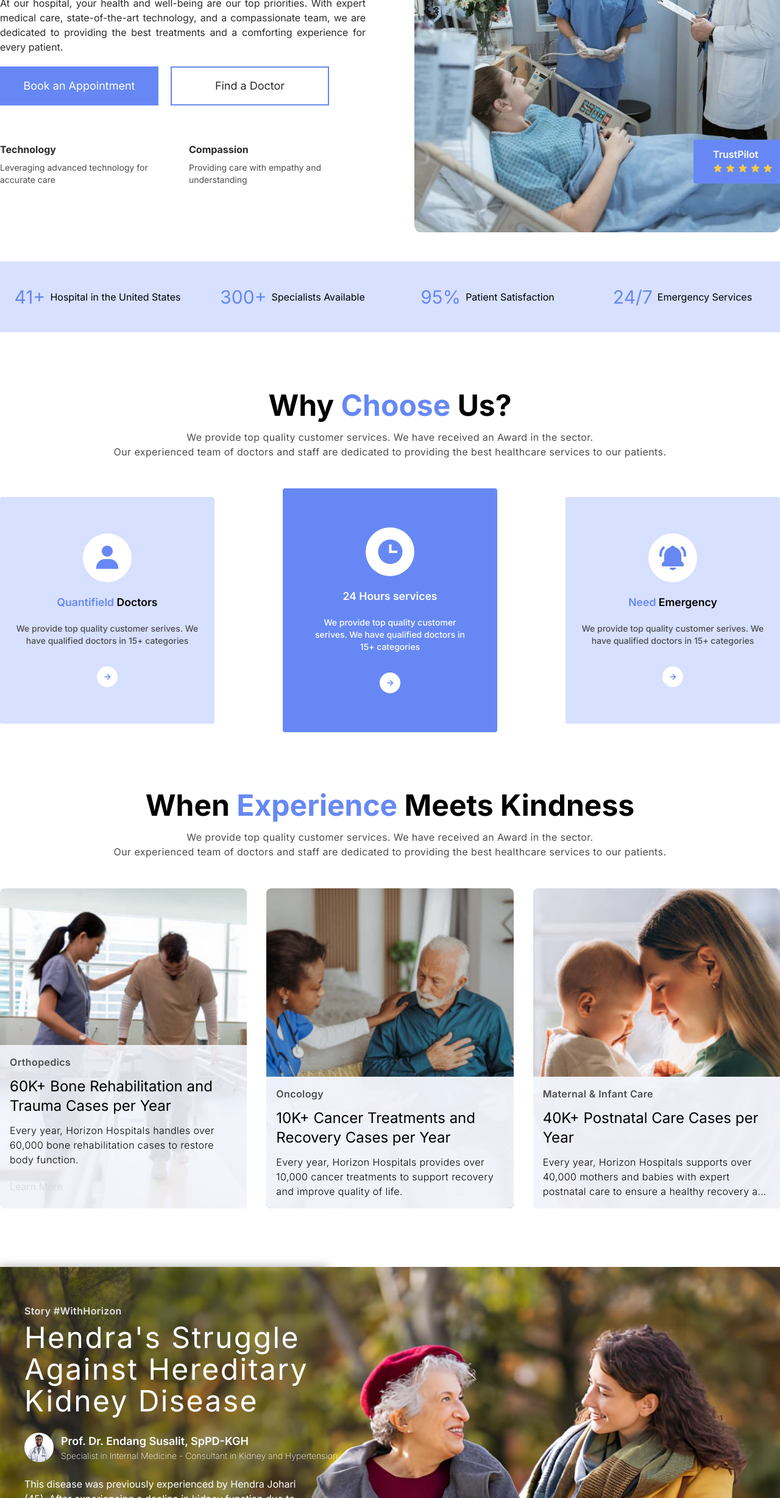
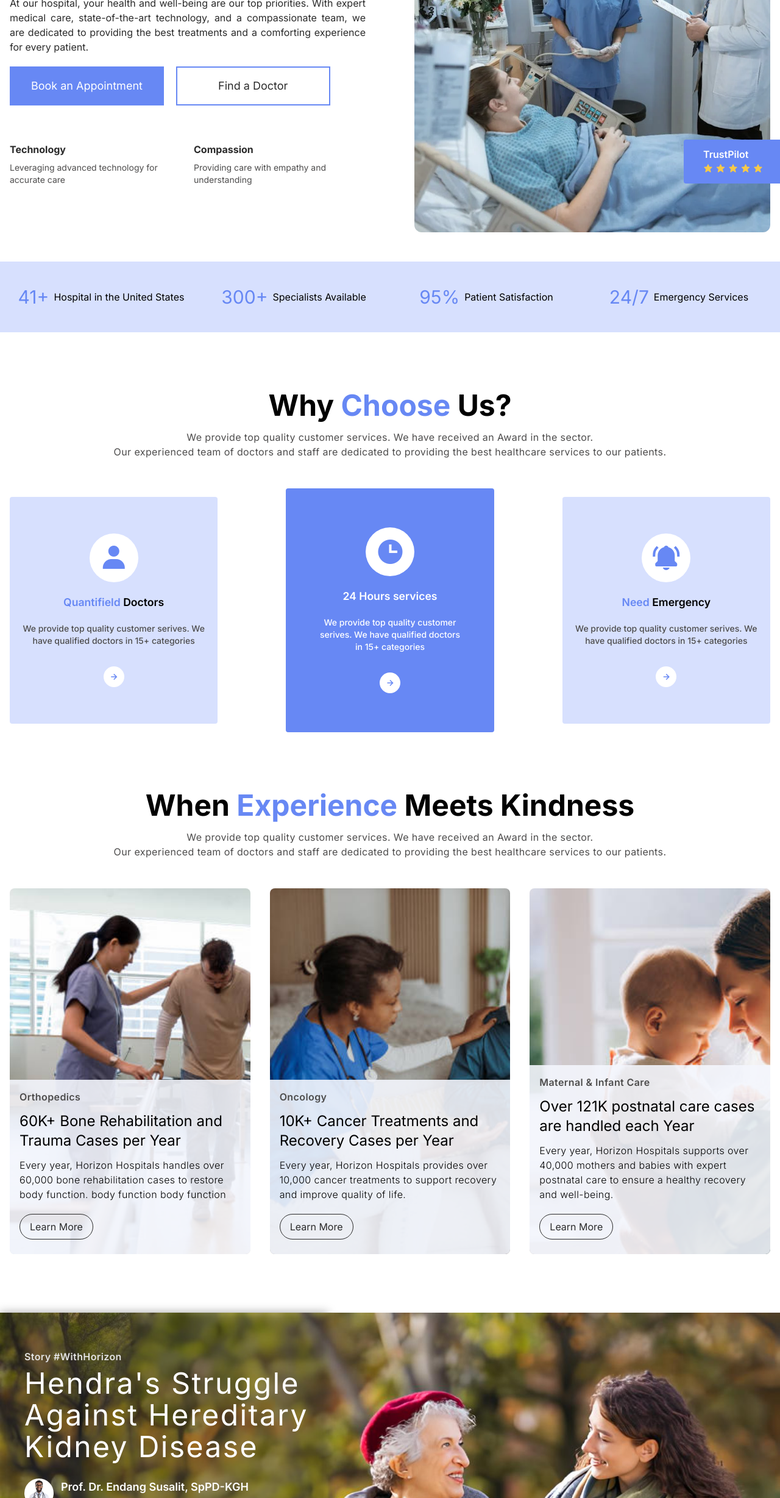
Before and after one commit to ORazB/hospital_page, a plain HTML site: page index.html in a window 1280 px wide. Shown: the part 343-2800 px from the top of the page at 61% size. Drawn offline with nearby package versions, Linux system fonts and the light colour scheme.

Commit message:
fianl changes

```diff
--- a/index.html
+++ b/index.html
@@ -28,7 +28,7 @@
 <body>
 
   <header class="w-full shadow-lg sticky top-0 z-[1000] bg-white">
-    <nav class="container mx-auto max-w-[1250px] grid grid-cols-3 py-3">
+    <nav class="container mx-auto grid grid-cols-3 py-3">
       <div class="nav__logo flex items-center">
         <img src="./assets/logos.png" alt="nav__logo" class="w-10 mr-3 h-auto bg-(--primary-color) rounded-full">
         <h1 class="text-xl font-semibold tracking-wide">Horizon Hospital</h1>
@@ -47,21 +47,21 @@
     </nav>
   </header>
 
-  <section id="hero" class="hero mt-12 w-full">
-    <div class="mx-auto container">
-      <div class="hero__wrapper grid grid-cols-2 gap-20 mx-auto">
-        <div class="hero__content flex flex-col gap-5 py-10">
+  <section id="hero" class="hero mt-8 md:mt-12 w-full">
+    <div class="container mx-auto px-4">
+      <div class="hero__wrapper grid grid-cols-1 md:grid-cols-2 gap-8 md:gap-20">
+        <div class="hero__content flex flex-col gap-5 py-6 md:py-10">
           <div class="hero__text grid gap-3">
-            <h1 class="text-[4.5rem] leading-[5rem] font-semibold text-(--text-color)">We Really Care About You</h1>
-            <p class="text-justify text-(--text-color)">At our hospital, your health and well-being are our top priorities. With expert medical care, state-of-the-art technology, and a compassionate team, we are dedicated to providing the best treatments and a comforting experience for every patient.</p>
+            <h1 class="text-3xl md:text-[4.5rem] leading-tight md:leading-[5rem] font-semibold text-(--text-color)">We Really Care About You</h1>
+            <p class="text-justify text-(--text-color) text-sm md:text-base">At our hospital, your health and well-being are our top priorities. With expert medical care, state-of-the-art technology, and a compassionate team, we are dedicated to providing the best treatments and a comforting experience for every patient.</p>
           </div>
 
-          <div class="hero__buttons grid grid-cols-2 gap-5 w-[90%]">
-            <button class="py-4 px-5 bg-(--primary-color) text-white text-lg">Book an Appointment</button>
-            <button class="py-4 px-5 border-(--primary-color) border-2 text-(--text-color) text-lg">Find a Doctor</button>
+          <div class="hero__buttons grid grid-cols-1 sm:grid-cols-2 gap-4 md:gap-5 w-full md:w-[90%]">
+            <button class="py-3 md:py-4 px-4 md:px-5 bg-(--primary-color) text-white text-base md:text-lg">Book an Appointment</button>
+            <button class="py-3 md:py-4 px-4 md:px-5 border-(--primary-color) border-2 text-(--text-color) text-base md:text-lg">Find a Doctor</button>
           </div>
 
-          <div class="hero__info grid grid-cols-2 gap-5 mt-10">
+          <div class="hero__info grid grid-cols-1 sm:grid-cols-2 gap-4 md:gap-5 mt-6 md:mt-10">
             <div class="hero__info__text grid gap-2">
               <h3 class="font-bold text-(--text-color)">Technology </h3>
               <p class="text-(--text-secondary-color) text-sm">Leveraging advanced technology for accurate care</p>
@@ -73,10 +73,10 @@
           </div>
         </div>
 
-        <div class="hero__image h-[600px] relative">
+        <div class="hero__image h-[400px] md:h-[600px] relative">
           <img class="h-full w-full object-cover rounded-xl" src="./assets/hero-image.webp" alt="Hero Image">
 
-          <div class="hero__review grid gap-0 absolute bottom-20 right-[-20px] bg-(--primary-color) p-3 px-8 rounded-sm">
+          <div class="hero__review grid gap-0 absolute bottom-10 md:bottom-20 right-0 md:right-[-20px] bg-(--primary-color) p-2 md:p-3 px-4 md:px-8 rounded-sm">
             <h1 class="text-white font-semibold">TrustPilot</h1>
             <div class="hero__stars">
               <i class='bx bxs-star text-[#f7c948]'></i>
@@ -92,9 +92,9 @@
     </div>
   </section>
 
-  <section class="testimonial bg-(--secondary-color) mt-12" id="testimonial">
-    <div class="mx-auto container py-10">
-      <div class="grid grid-cols-4 place-items-center">
+   <section class="testimonial bg-(--secondary-color) mt-8 md:mt-12" id="testimonial">
+    <div class="container mx-auto py-6 md:py-10 px-4">
+      <div class="grid grid-cols-2 md:grid-cols-4 gap-6 md:gap-4 place-items-center">
         <div class="testimonial__content flex items-center gap-2">
           <h3 class="text-3xl text-(--primary-color)">41+</h3>
           <h5>Hospital in the United States</h5>
@@ -116,14 +116,14 @@
   </section>
 
 
-  <section id="value" class="value w-full mt-24">
-    <div class="mx-auto container">
-      <div class="value__title grid justify-center mb-5">
+  <section id="value" class="value w-full mt-12 md:mt-24">
+    <div class="container mx-auto px-4">
+      <div class="value__title grid justify-center mb-8 md:mb-12">
         <h1 class="text-center text-5xl font-bold mb-4">Why <span style="color: var(--primary-color);">Choose</span> Us?</h1>
         <p class="text-base text-center tracking-wide text-(--text-secondary-color)">We provide top quality customer services. We have received an Award in the sector. <br> Our experienced team of doctors and staff are dedicated to providing the best healthcare services to our patients.</p>
       </div>
 
-      <div class="value__wrapper gap-28 grid grid-cols-3 place-items-center mx-auto mt-12">
+      <div class="value__wrapper gap-6 md:gap-28 grid grid-cols-1 md:grid-cols-3 place-items-center mx-auto mt-8 md:mt-12">
         <div class="value__content p-5 py-15 rounded bg-(--secondary-color) grid place-items-center gap-5">
           <i class='bx bxs-user text-5xl bg-white text-(--primary-color) p-4 rounded-full'></i>
           <h1 class="text-[1.1rem] font-semibold"><span style="color: var(--primary-color)">Quantifield</span> Doctors</h1>
@@ -158,51 +158,58 @@
     </div>
   </section>
 
-  <section class="provide mt-24 w-full" id="provide">
-    <div class="mx-auto container">
-      <div class="value__title grid justify-center mb-12">
+  <section class="provide mt-12 md:mt-24 w-full" id="provide">
+    <div class="container mx-auto px-4">
+      <div class="value__title grid justify-center mb-8 md:mb-12">
         <h1 class="text-center text-5xl font-bold mb-4">When <span style="color: var(--primary-color);">Experience</span> Meets Kindness</h1>
         <p class="text-base text-center tracking-wide text-(--text-secondary-color)">We provide top quality customer services. We have received an Award in the sector. <br> Our experienced team of doctors and staff are dedicated to providing the best healthcare services to our patients.</p>
       </div>
 
-      <div class="provide__wrapper grid grid-cols-3 gap-8">
+      <div class="provide__wrapper grid grid-cols-1 md:grid-cols-2 lg:grid-cols-3 gap-6 md:gap-8">
         <div class="provide__card grid bg-white rounded-lg relative">
-          <img src="./assets/rehab_1.jpg" class="rounded-t-lg rounded-b-lg h-[525px] object-cover" style="object-position: -7rem;" alt="provide__img">
+          <img src="./assets/rehab_1.jpg" class="rounded-t-lg rounded-b-lg h-[400px] md:h-[600px] object-cover" style="object-position: -7rem;" alt="provide__img">
           <div class="absolute bottom-0 rounded-b-lg provide__description grid gap-3 p-4">
             <div class="provide__blur rounded-b-lg absolute h-full w-full z-0" style="background-color: #f4f6fde4;"></div>
             <p class="z-50 text-(--text-secondary-color) font-semibold tracking-wide">Orthopedics</p>
             <h1 class="z-50 text-2xl font-normal">60K+ Bone Rehabilitation and Trauma Cases per Year</h1>
-            <p class="z-50 font-light tracking-wide">Every year, Horizon Hospitals handles over 60,000 bone rehabilitation cases to restore body function.</p>
+            <p class="z-50 font-light tracking-wide">Every year, Horizon Hospitals handles over 60,000 bone rehabilitation cases to restore body function. body function body function</p>
 
-            <button class="justify-self-start my-2">Learn More</button>
+            <button class="justify-self-start my-2 border-1 p-2 px-4 rounded-full text-(--text-color) z-[100] transition-all hover:bg-(--primary-color) hover:text-white hover:border-(--primary-color) cursor-pointer">Learn More</button>
           </div>
         </div>
+
         <div class="provide__card grid bg-white rounded-lg relative">
-          <img src="./assets/cancer_!.jpg" class="rounded-t-lg rounded-b-lg h-[525px] object-cover" alt="provide__img">
+          <img src="./assets/cancer_!.jpg" class="rounded-t-lg rounded-b-lg h-[400px] md:h-[600px] object-cover" style="object-position: -7rem;" alt="provide__img">
           <div class="absolute bottom-0 rounded-b-lg provide__description grid gap-3 p-4">
-            <div class="provide__blur rounded-b-lg absolute h-full w-full z-0" style="background-color: #f4f6fdf5;"></div>
+            <div class="provide__blur rounded-b-lg absolute h-full w-full z-0" style="background-color: #f4f6fde4;"></div>
             <p class="z-50 text-(--text-secondary-color) font-semibold tracking-wide">Oncology</p>
             <h1 class="z-50 text-2xl font-normal">10K+ Cancer Treatments and Recovery Cases per Year</h1>
             <p class="z-50 font-light tracking-wide">Every year, Horizon Hospitals provides over 10,000 cancer treatments to support recovery and improve quality of life.</p>
+
+            <button class="justify-self-start my-2 border-1 p-2 px-4 rounded-full text-(--text-color) z-[100] transition-all hover:bg-(--primary-color) hover:text-white hover:border-(--primary-color) cursor-pointer">Learn More</button>
           </div>
         </div>
+
         <div class="provide__card grid bg-white rounded-lg relative">
-          <img src="./assets/baby_1.jpg" class="rounded-t-lg rounded-b-lg h-[525px] object-cover" alt="provide__img">
+          <img src="./assets/baby_1.jpg" class="rounded-t-lg rounded-b-lg h-[400px] md:h-[600px] object-cover" style="object-position: -7rem;" alt="provide__img">
           <div class="absolute bottom-0 rounded-b-lg provide__description grid gap-3 p-4">
-            <div class="provide__blur rounded-b-lg absolute h-full w-full z-0" style="background-color: #f4f6fdf5;"></div>
+            <div class="provide__blur rounded-b-lg absolute h-full w-full z-0" style="background-color: #f4f6fde4;"></div>
             <p class="z-50 text-(--text-secondary-color) font-semibold tracking-wide">Maternal & Infant Care</p>
-            <h1 class="z-50 text-2xl font-normal">40K+ Postnatal Care Cases per Year</h1>
-            <p class="z-50 font-light tracking-wide line-clamp-3">Every year, Horizon Hospitals supports over 40,000 mothers and babies with expert postnatal care to ensure a healthy recovery and well-being.</p>
+            <h1 class="z-50 text-2xl font-normal">Over 121K postnatal care cases are handled each Year</h1>
+            <p class="z-50 font-light tracking-wide">Every year, Horizon Hospitals supports over 40,000 mothers and babies with expert postnatal care to ensure a healthy recovery and well-being.</p>
+
+            <button class="justify-self-start my-2 border-1 p-2 px-4 rounded-full text-(--text-color) z-[100] transition-all hover:bg-(--primary-color) hover:text-white hover:border-(--primary-color) cursor-pointer">Learn More</button>
           </div>
         </div>
       </div>
     </div>
   </section>
 
-  <section id="story" class="relative story mt-24 bg-[url(./assets/story-image.jpg)] bg-no-repeat bg-cover h-[625px]">
+
+  <section id="story" class="relative story mt-12 md:mt-24 bg-[url(./assets/story-image.jpg)] bg-no-repeat bg-cover h-[500px] md:h-[625px]">
     <div class="gradient z-0 blur-sm"></div>
 
-    <div class="story__text p-10 py-15 grid items-center h-full relative">
+    <div class="story__text p-6 md:p-10 py-10 md:py-15 grid items-center h-full relative">
 
 
       <h5 class="text-[#e3e3e3] font-semibold tracking-wide mb-2">Story #WithHorizon</h5>
```
